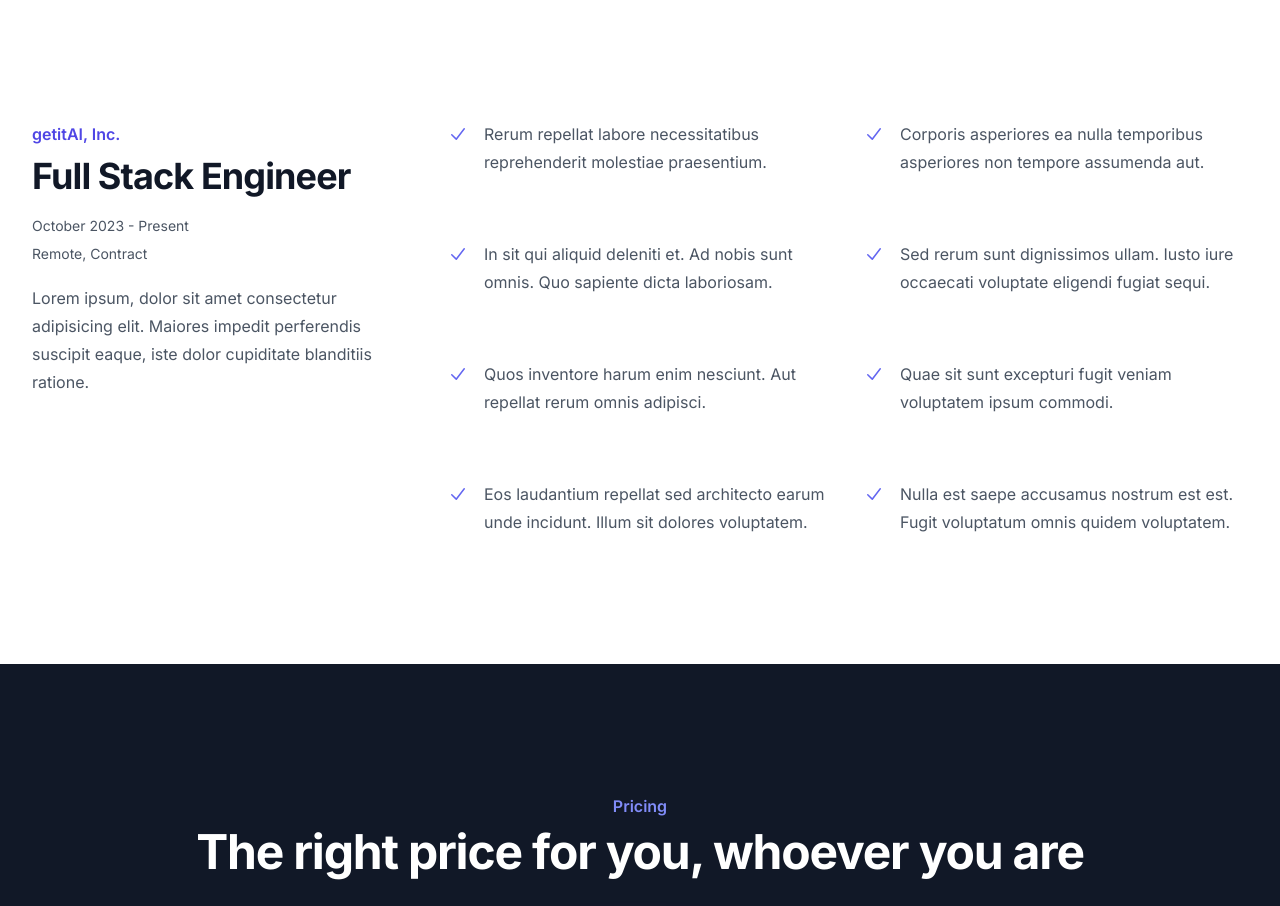
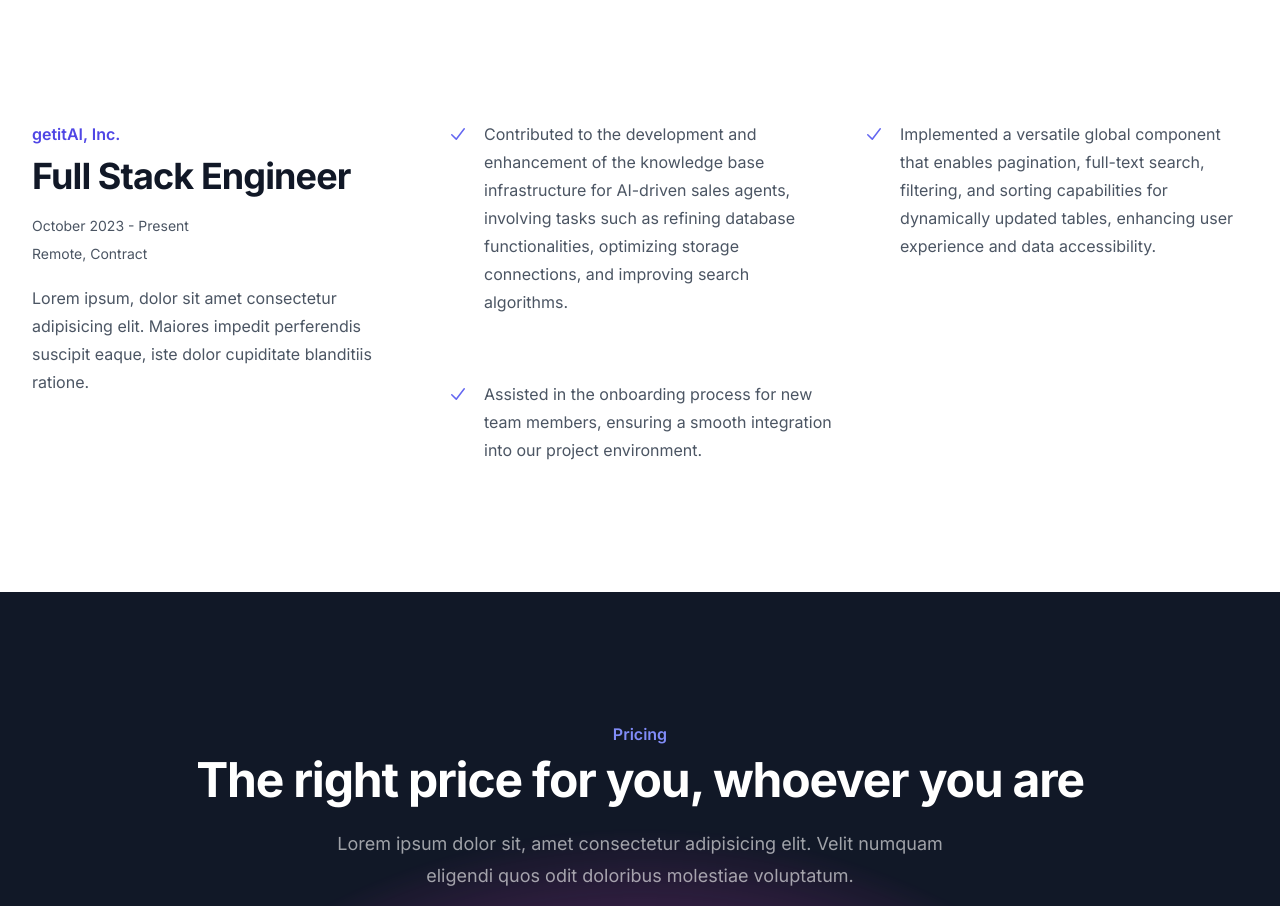
Before and after one commit to luca-matei/lucamatei.eu, a Next.js app: page / in a window 1280 px wide. Shown: the part 1740-2646 px from the top of the page. Built offline with nearby package versions, Linux system fonts and the light colour scheme.

Commit message:
More content

```diff
--- a/src/app/(app-sections)/experience.tsx
+++ b/src/app/(app-sections)/experience.tsx
@@ -1,16 +1,6 @@
 import { CheckIcon } from '@heroicons/react/20/solid'
 
 const workplaces = [
-  {
-    period: 'Oct 2023 - Present',
-    company: 'getitAI, Inc.',
-    title: 'Full Stack Engineer (Contract)',
-    bullets: [
-      "Contributed to the development and enhancement of the knowledge base infrastructure for AI-driven sales agents, involving tasks such as refining database functionalities, optimizing storage connections, and improving search algorithms.",
-      "Assisted in the onboarding process for new team members, ensuring a smooth integration into our project environment.",
-      "Implemented a versatile global component that enables pagination, full-text search, filtering, and sorting capabilities for dynamically updated tables, enhancing user experience and data accessibility.",
-    ],
-  },
   {
     period: 'Jul 2023 - Present',
     company: 'Signed NDA',
@@ -33,29 +23,9 @@ const workplaces = [
 ]
 
 const features = [
-  {
-    name: 'Invite team members',
-    description: 'Rerum repellat labore necessitatibus reprehenderit molestiae praesentium.',
-  },
-  { name: 'List view', description: 'Corporis asperiores ea nulla temporibus asperiores non tempore assumenda aut.' },
-  {
-    name: 'Keyboard shortcuts',
-    description: 'In sit qui aliquid deleniti et. Ad nobis sunt omnis. Quo sapiente dicta laboriosam.',
-  },
-  {
-    name: 'Calendars',
-    description: 'Sed rerum sunt dignissimos ullam. Iusto iure occaecati voluptate eligendi fugiat sequi.',
-  },
-  { name: 'Notifications', description: 'Quos inventore harum enim nesciunt. Aut repellat rerum omnis adipisci.' },
-  { name: 'Boards', description: 'Quae sit sunt excepturi fugit veniam voluptatem ipsum commodi.' },
-  {
-    name: 'Reporting',
-    description: 'Eos laudantium repellat sed architecto earum unde incidunt. Illum sit dolores voluptatem.',
-  },
-  {
-    name: 'Mobile app',
-    description: 'Nulla est saepe accusamus nostrum est est. Fugit voluptatum omnis quidem voluptatem.',
-  },
+  { description: 'Contributed to the development and enhancement of the knowledge base infrastructure for AI-driven sales agents, involving tasks such as refining database functionalities, optimizing storage connections, and improving search algorithms.' },
+  { description: 'Implemented a versatile global component that enables pagination, full-text search, filtering, and sorting capabilities for dynamically updated tables, enhancing user experience and data accessibility.' },
+  { description: 'Assisted in the onboarding process for new team members, ensuring a smooth integration into our project environment.' },
 ]
 
 export default function Experience() {
```
